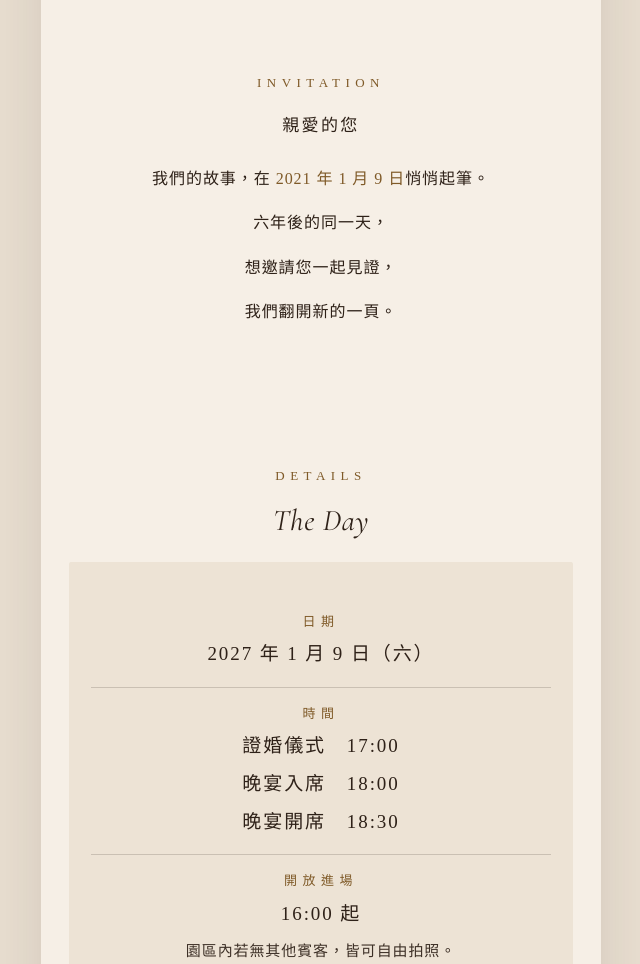
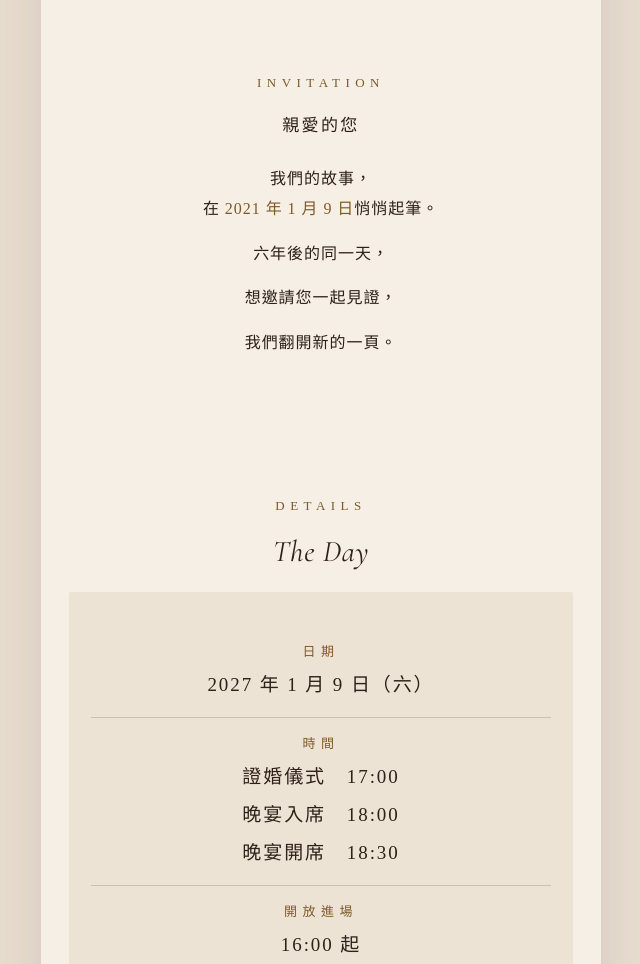
Before and after one commit to ned0729/wedding-invite, a plain HTML site: page index.html in a window 1280 px wide. Shown: the part 797-1761 px from the top of the page, without its empty margins (319-959 px from the left). Drawn offline with nearby package versions, Linux system fonts and the light colour scheme.

Commit message:
Story line: break after the comma so the last character does not wrap alone

```diff
--- a/index.html
+++ b/index.html
@@ -182,7 +182,7 @@ footer p{margin-top:10px;font-size:14px;letter-spacing:.3em;color:var(--gold-d)}
 <section class="story reveal">
   <div class="eyebrow">INVITATION</div>
   <div class="greet" id="greet">親愛的您</div>
-  <p>我們的故事，在 <span class="hl">2021 年 1 月 9 日</span>悄悄起筆。</p>
+  <p>我們的故事，<br><span class="nw">在 <span class="hl">2021 年 1 月 9 日</span>悄悄起筆。</span></p>
   <p>六年後的同一天，</p>
   <p>想邀請您一起見證，</p>
   <p>我們翻開新的一頁。</p>
```
